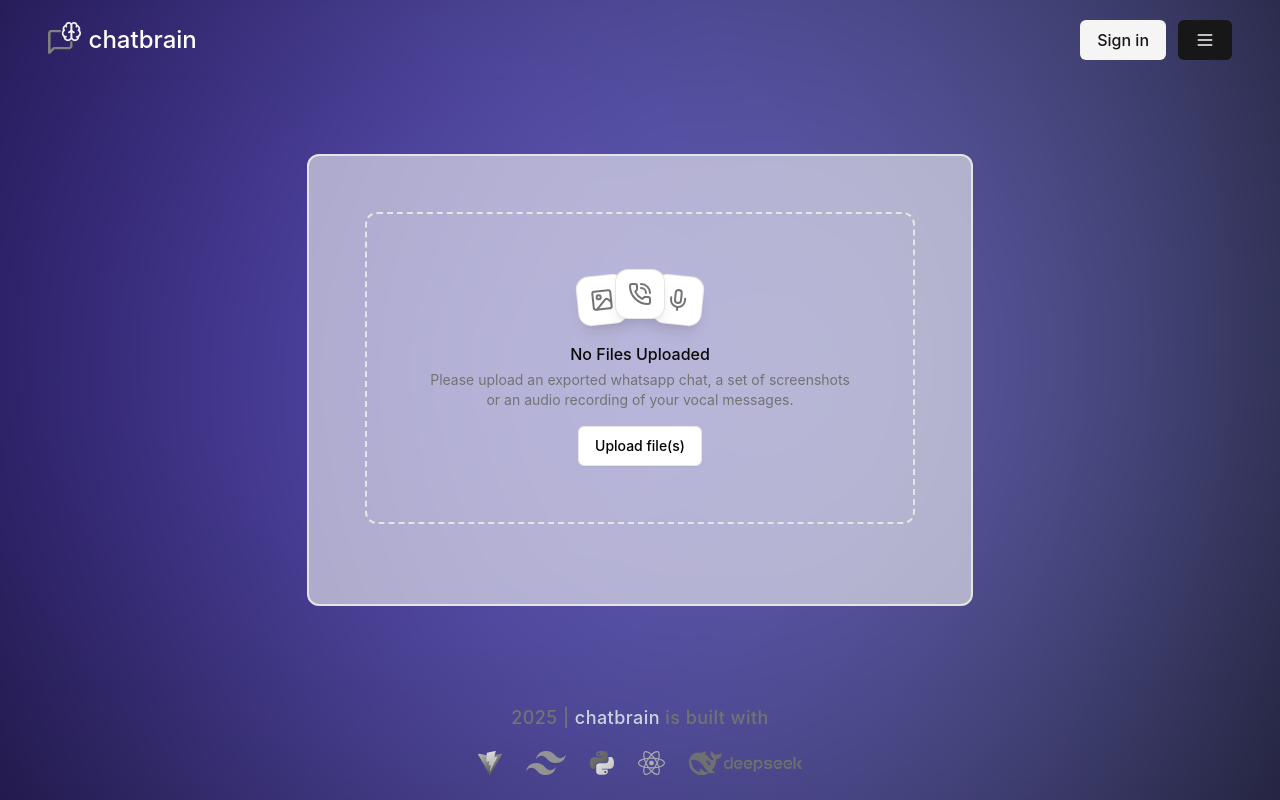
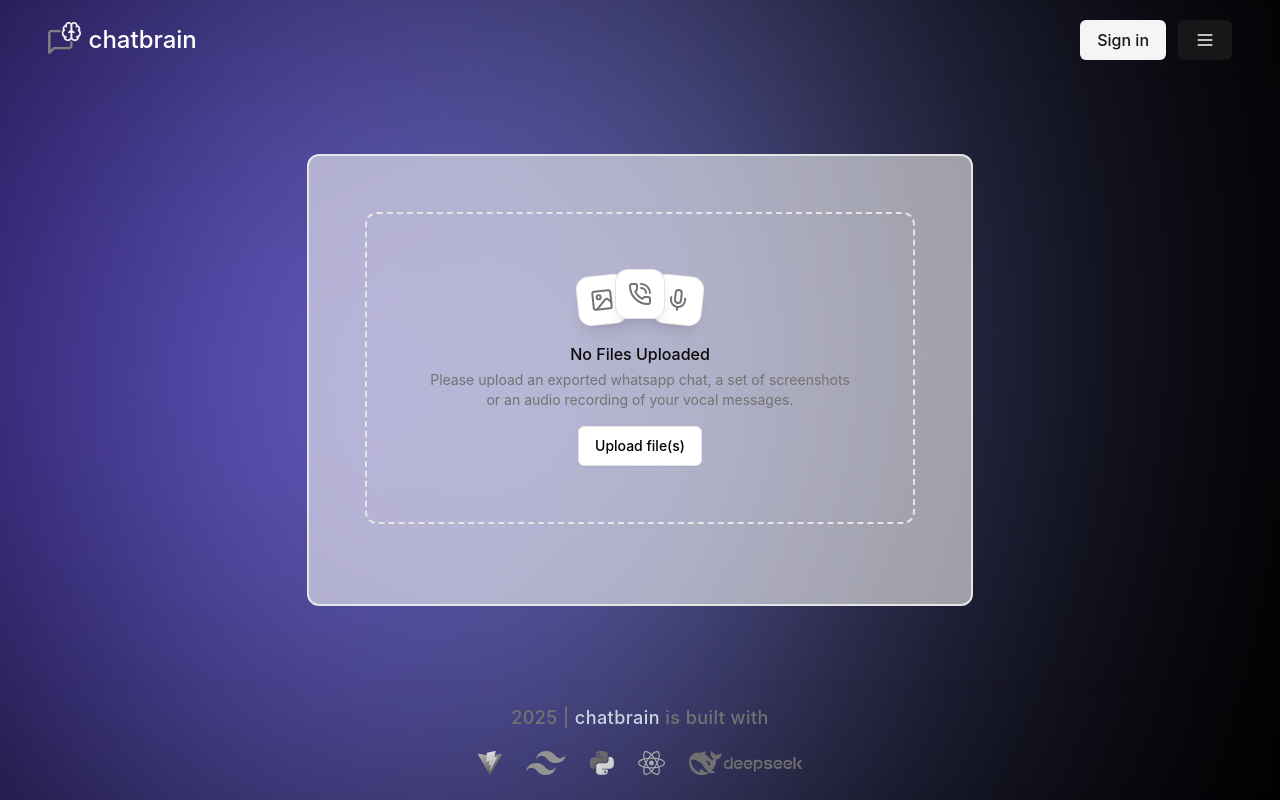
Before and after one commit to joey-david/py-scripts, a React (Vite) app in the folder chatbrain/chatbrain/: page /analysis in a window 1280 px wide. Built offline with nearby package versions, Linux system fonts and the light colour scheme.

Commit message:
background transition

```diff
--- a/chatbrain/chatbrain/src/App.css
+++ b/chatbrain/chatbrain/src/App.css
@@ -23,6 +23,7 @@
   --size: 500px;
   --speed: 20s;
   --easing: cubic-bezier(0.8, 0.2, 0.2, 0.8);
+  --transition-speed: 1s;
 
   position: absolute;
   width: var(--size);
@@ -33,6 +34,12 @@
   border-radius: 30% 70% 70% 30% / 30% 30% 70% 70%;
   left: calc(50% - var(--size) / 2);
   top: calc(50% - var(--size) / 2);
+
+  transition:
+    height var(--transition-speed) ease-out,
+    width var(--transition-speed) ease-out,
+    left var(--transition-speed) ease-out,
+    top var(--transition-speed) ease-out;
 }
 
 @keyframes rotate {
--- a/chatbrain/chatbrain/src/App.tsx
+++ b/chatbrain/chatbrain/src/App.tsx
@@ -19,12 +19,12 @@ const GradientBackground = () => {
         gradientRef.current.style.setProperty('--speed', '15s')
         break
       case '/analysis':
-        gradientRef.current.style.setProperty('--size', '65rem')
+        gradientRef.current.style.setProperty('--size', '60vw')
         gradientRef.current.style.setProperty('--speed', '30s')
         gradientRef.current.style.setProperty('left', '0rem')
         break
       default:
-        gradientRef.current.style.setProperty('--size', '70rem')
+        gradientRef.current.style.setProperty('--size', '40rem')
 
         break
     }
```
